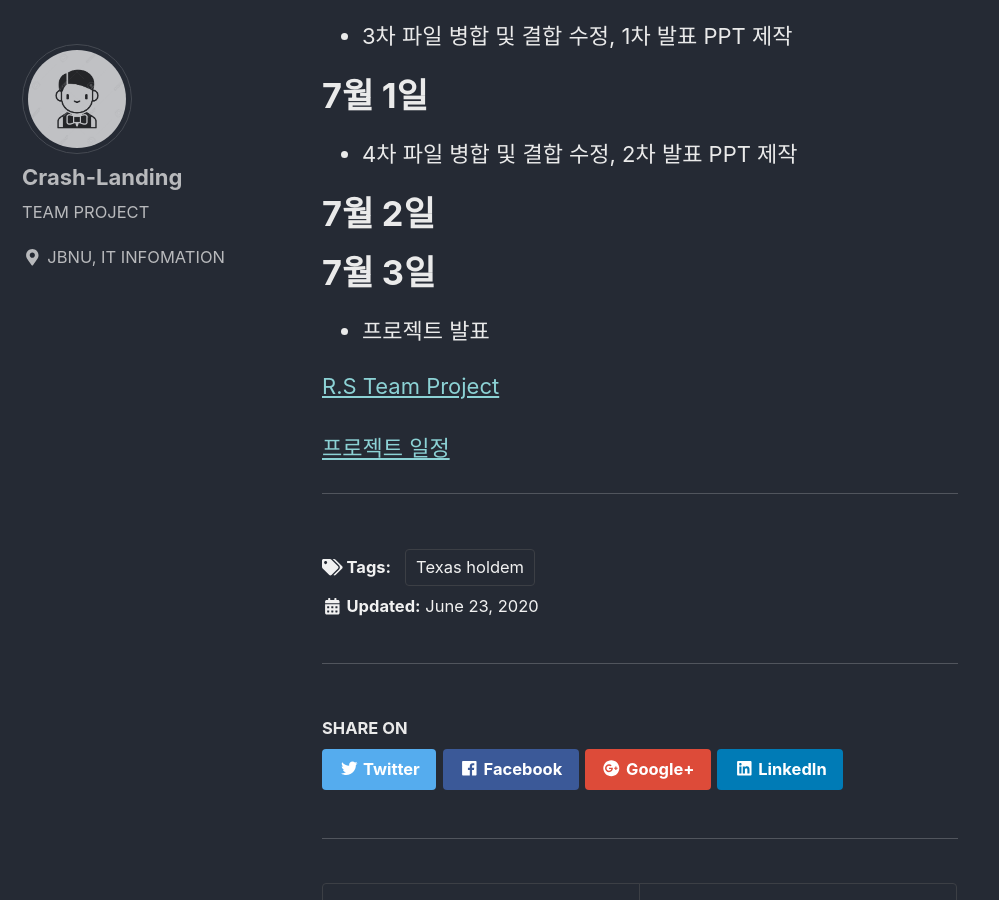
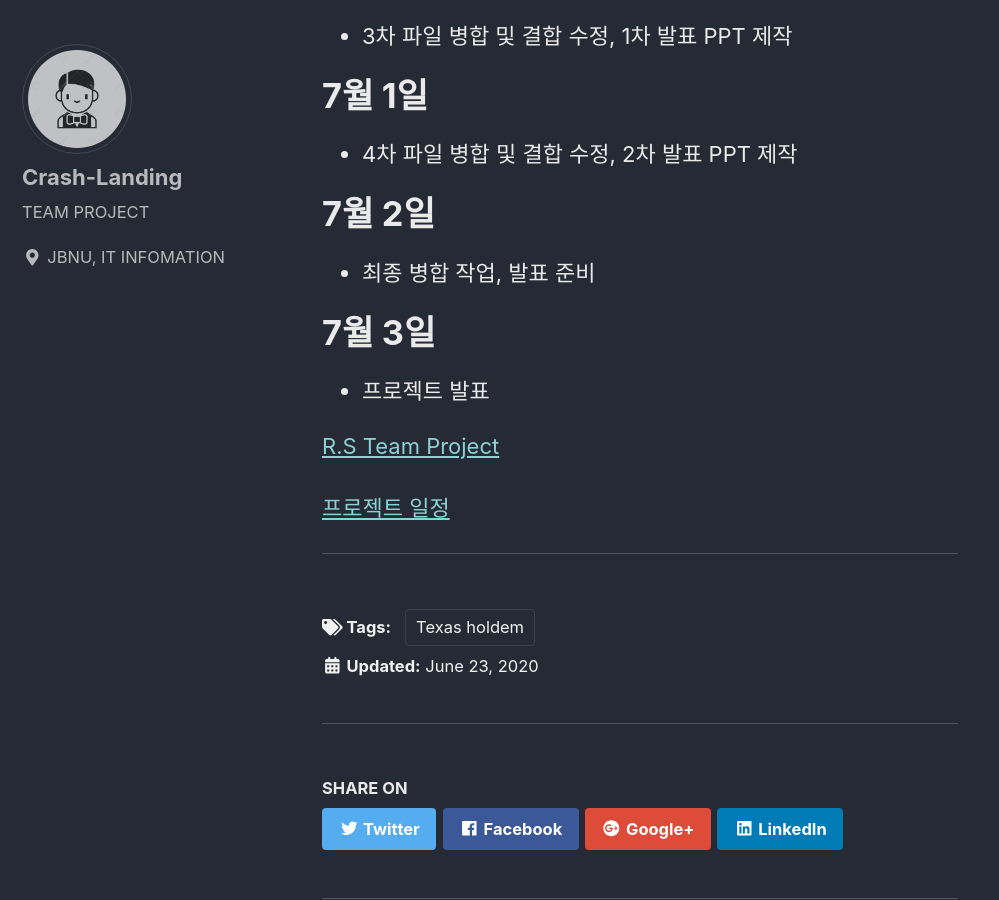
Before and after one commit to IMJEONGHUN/IMJEONGHUN.github.io, a Jekyll site: the page built from _posts/2020-06-23-진행.md, in a window 1280 px wide and 900 px high, scrolled down 3563 px. Shown: the whole window, without its empty margins (0-999 px from the left). Built offline with Jekyll 4.4.1, drawn with Linux system fonts in a browser that asks for light colours; nearby versions of some CDN libraries.

Commit message:
Update 2020-06-23-진행.md

```diff
--- a/_posts/2020-06-23-진행.md
+++ b/_posts/2020-06-23-진행.md
@@ -88,6 +88,7 @@ mathjax: "true"
 - 4차 파일 병합 및 결합 수정, 2차 발표 PPT 제작
 
 # 7월 2일
+- 최종 병합 작업, 발표 준비
 
 # 7월 3일
 - 프로젝트 발표
```
